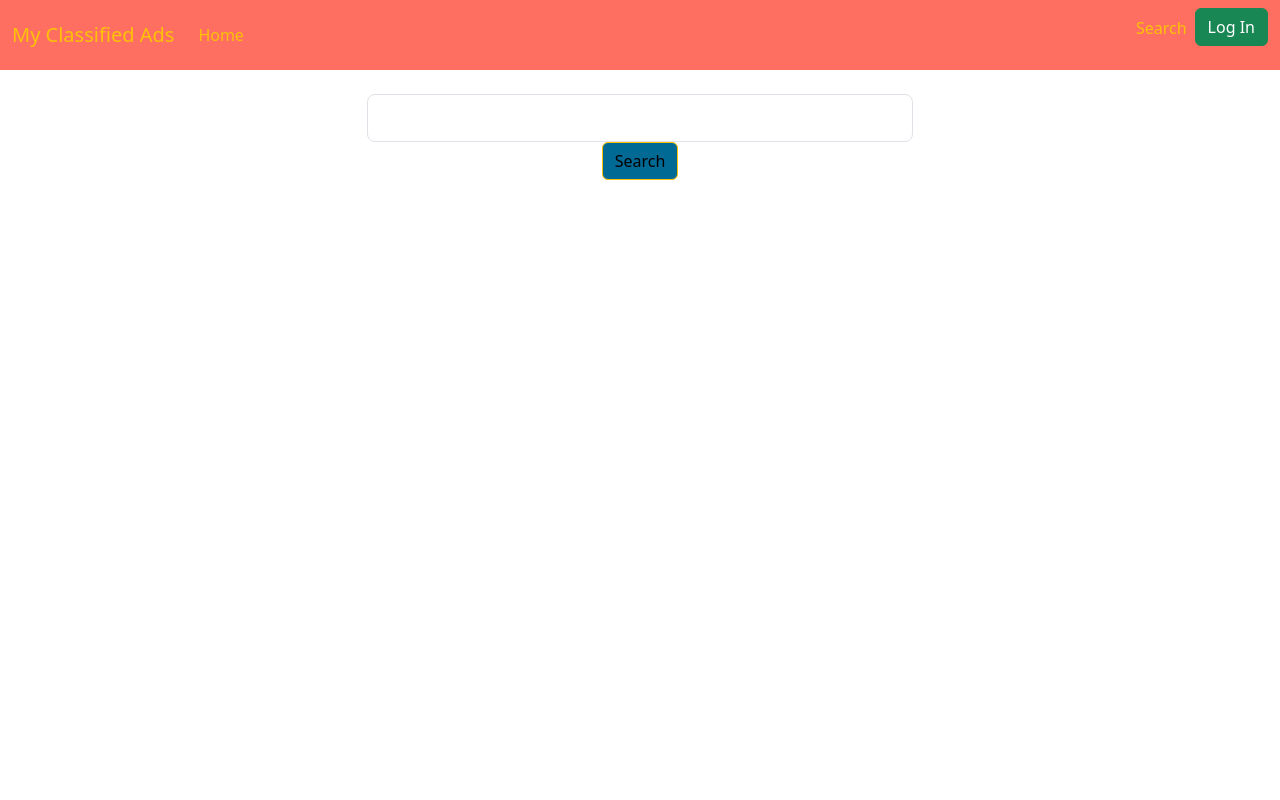
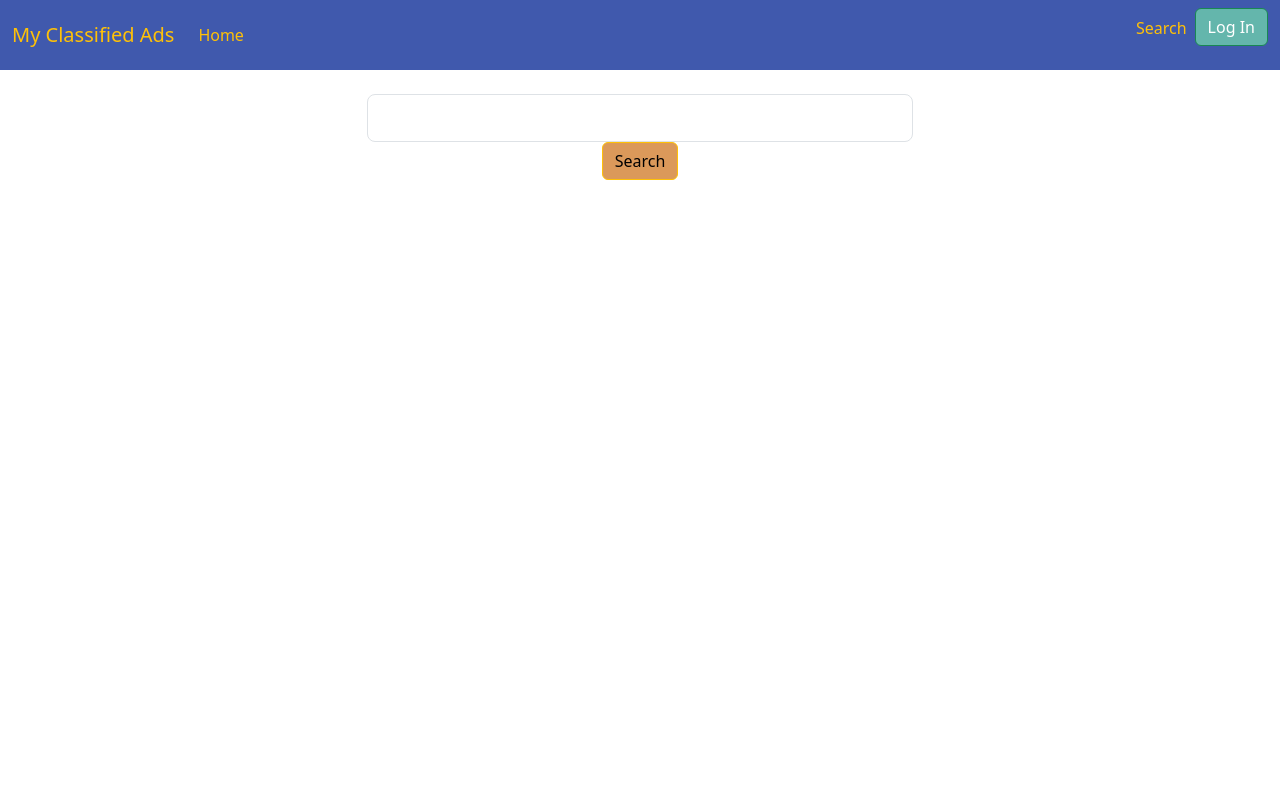
Before and after one commit to 612943810/my-classified, a PHP site: page /search in a window 1280 px wide. Run offline with PHP 8.4, Linux system fonts and the light colour scheme.

Commit message:
This updates change the web styles.

```diff
--- a/.devcontainer/app/public/css/style.css
+++ b/.devcontainer/app/public/css/style.css
@@ -1,24 +1,25 @@
+
 :root{
-    --bittersweet: #FF6F61;
-    --plum: #DDA0DD;
-    --caribbean-current: #006994;
-    --saffron: #fac748ff;
-    --emerald: #06d6a0ff;
+  --buff: #db995aff;
+  --amaranth-purple: #a4243bff;
+  --verdigris: #64b6acff;
+  --sapphire: #4059adff;
+  --yale-blue: #083d77ff;
 }
 
 .bg-primary {
     --bs-bg-opacity: 1;
-    background-color: var(--bittersweet) !important;
+    background-color: var(--sapphire) !important;
   }
 
   .bg-secondary {
     --bs-bg-opacity: 1;
-    background-color: var(--caribbean-current) !important;
+    background-color: var(--yale-blue) !important;
   }
 
   .bg-success {
     --bs-bg-opacity: 1;
-    background-color: var(--emerald) !important;
+    background-color: var(--verdigris) !important;
   }
 
   .bg-info {
@@ -28,22 +29,25 @@
 
   .bg-warning {
     --bs-bg-opacity: 1;
-    background-color: var(--saffron)!important;
+    background-color: var(--buff)!important;
   }
 
   .bg-danger {
     --bs-bg-opacity: 1;
-    background-color: var(--plum) !important;
+    background-color: var(--amaranth-purple) !important;
   }
    .btn-primary {
-    background-color: var(--bittersweet) !important;
+    background-color: var(--sapphire) !important;
   }
   .btn-secondary {
-    background-color: var(--caribbean-current) !important;
+    background-color: var(--yale-blue) !important;
   }
   .btn-warning {
-    background-color: var(--caribbean-current) !important;
+    background-color: var(--buff) !important;
   }
-  .btn-danger {
-    background-color: var(--plum) !important;
+  .btn-danger ,.btn-danger:focus ,.btn-danger:hover {
+    background-color: var(--amaranth-purple) !important;
   }
+  .btn-success {
+    background-color: var(--verdigris) !important;
+  }
--- a/.devcontainer/app/public/view/admin/categories/viewCategory.php
+++ b/.devcontainer/app/public/view/admin/categories/viewCategory.php
@@ -11,8 +11,7 @@ include_once(__DIR__.'/../../../model/Category.php');
        <meta http-equiv='X-UA-Compatible' content='ie=edge'>
        <title>My Classified</title>
        <link rel='stylesheet' href='/css/bootstrap.css'>
-       <link rel='stylesheet' href='/css/style.css'>
-   </head>
+       <link rel='stylesheet'   href='/css/style.css'>
    <body>
 <h1>Categories</h1>
 
```
